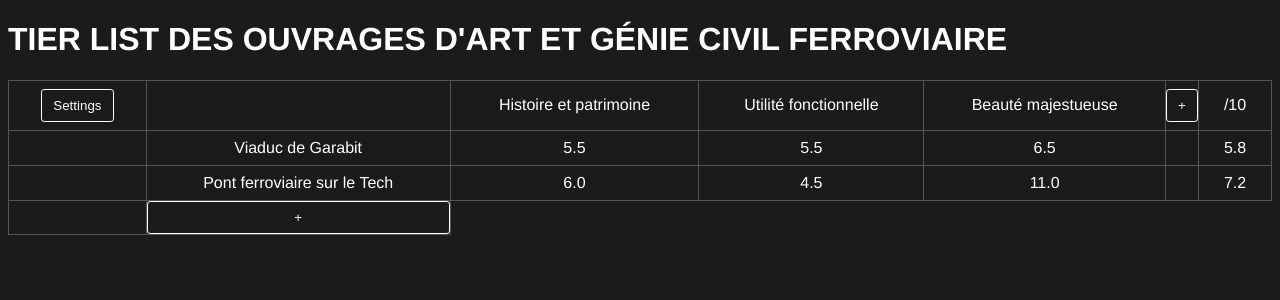
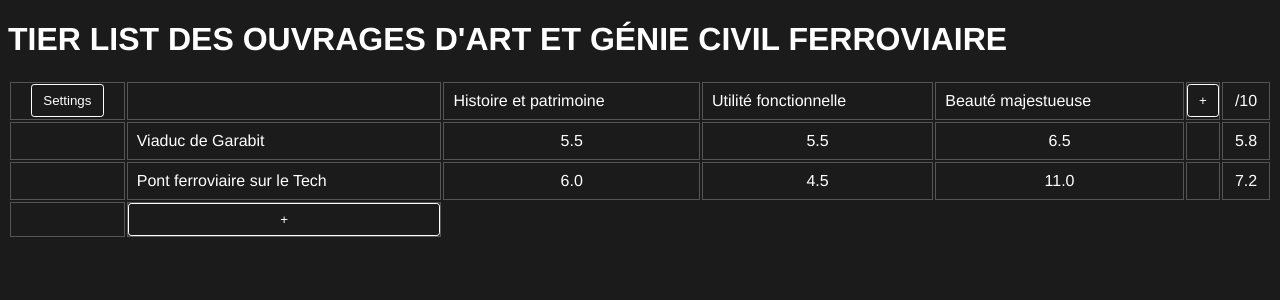
Before and after one commit to ludchieng/aledtier, a Vue app: page / in a window 1280 px wide. Shown: the top 300 px of the page. Built offline with nearby package versions, Linux system fonts and the light colour scheme.

Commit message:
Add delete subject and criteria

```diff
--- a/package.json
+++ b/package.json
@@ -10,7 +10,8 @@
   "dependencies": {
     "core-js": "^3.8.3",
     "vue": "^3.2.13",
-    "vuex": "^4.0.2"
+    "vuex": "^4.0.2",
+    "vuex-persist": "^3.1.3"
   },
   "devDependencies": {
     "@babel/core": "^7.12.16",
--- a/src/App.vue
+++ b/src/App.vue
@@ -15,7 +15,7 @@ export default {
 
 <style>
 #app {
-  font-family: Helvetica, Arial, sans-serif;
+  font-family: Helvetica, sans-serif;
   -webkit-font-smoothing: antialiased;
   -moz-osx-font-smoothing: grayscale;
   color: #ffffff;
@@ -24,4 +24,15 @@ export default {
 body {
   background-color: #1b1b1b;
 }
+
+* {
+  box-sizing: border-box;
+}
+
+*:focus,
+textarea:focus {
+  outline: 2px solid #3586FF;
+  background-color: #3586FF22;
+  transition: 70ms;
+}
 </style>
--- /dev/null
+++ b/src/components/EditableCell.vue
@@ -0,0 +1,107 @@
+<template>
+  <div class="cell">
+    <button v-if="isClosable" class="btn-close" @click="$emit('close')">
+    </button>
+    <div
+      class="cell-content"
+      contenteditable
+      @blur="(event) => $emit('blur', event.target.innerText)"
+      spellcheck="false"
+    >
+      {{ label }}
+    </div>
+    <span v-if="$slots.default" class="tooltip">
+      <slot></slot>
+    </span>
+  </div>
+</template>
+
+<script>
+export default {
+  name: 'EditableCell',
+  props: {
+    label: String,
+    isClosable: Boolean,
+  }
+}
+</script>
+
+<style scoped>
+.cell {
+  position: relative;
+  display: inline-block;
+  width: 100%;
+}
+.cell-content {
+  display: flex;
+  align-items: center;
+  text-align: left;
+  padding: 0.5rem;
+  width: 100%;
+  min-height: 2rem;
+  border-radius: 0.2rem;
+}
+
+.tooltip {
+  visibility: hidden;
+  width: 2rem;
+  background-color: #303B41;
+  color: #fff;
+  text-align: center;
+  border-radius: 0.5rem;
+  padding: 5px 0;
+
+  position: absolute;
+  top: 100%;
+  left: 50%;
+  margin-left: -1rem;
+  z-index: 1;
+}
+
+.cell:focus-within .tooltip,
+.tooltip:focus-within {
+  visibility: visible;
+}
+
+.btn-close {
+  visibility: hidden;
+  width: 1.5rem;
+  height: 1.5rem;
+  background-color: #2b2b2b;
+  color: #ff4141;
+  border: 1px solid #ff4141;
+  border-radius: 0.5rem;
+
+  display: flex;
+  align-items: center;
+  justify-content: center;
+
+  position: absolute;
+  top: -0.5rem;
+  left: 0;
+  margin-left: -1.2rem;
+  z-index: 1;
+}
+
+.btn-close:active {
+  outline: 2px solid #ff4141;
+}
+
+.btn-close:before, .btn-close:after {
+  position: absolute;
+  content: ' ';
+  height: 50%;
+  width: 0.1rem;
+  background-color: #ff4141;
+}
+.btn-close:before {
+  transform: rotate(45deg);
+}
+.btn-close:after {
+  transform: rotate(-45deg);
+}
+
+.cell:focus-within .btn-close {
+  visibility: visible;
+}
+</style>
--- a/src/components/TierlistTable.vue
+++ b/src/components/TierlistTable.vue
@@ -25,11 +25,10 @@ export default {
 <style>
 table {
   width: 100%;
-  border-collapse: collapse;
 }
+
 td {
   border: 1px solid #555;
-  padding: 0.5rem 0.75rem;
   text-align: center;
 }
 
--- a/src/components/TierlistTableBody.vue
+++ b/src/components/TierlistTableBody.vue
@@ -2,7 +2,16 @@
   <tbody>
     <tr v-for="(subject, i) in $store.state.subjects" :key="`row-${i}`">
       <td></td>
-      <td>{{ subject.label }}</td>
+      <td>
+        <EditableCell
+          isClosable
+          :label="subject.label"
+          @close="deleteSubject(i)"
+          @blur="(label) => setSubjectLabel(i, label)"
+        >
+          !
+        </EditableCell>
+      </td>
       <td v-for="(rating, j) in subject.ratings" :key="`row-${i}-${$store.state.criterias[j]}`">
         {{ rating.length === 0 ? null : average(rating).toFixed(1) }}
       </td>
@@ -15,8 +24,13 @@
 </template>
 
 <script>
+import EditableCell from './EditableCell.vue'
+
 export default {
   name: 'TierlistTableBody',
+  components: {
+    EditableCell,
+  },
   methods: {
     average(rating) {
       return rating.reduce((acc, rating) => acc + rating, 0) / rating.length
@@ -24,10 +38,15 @@ export default {
     totalAverage(ratings) {
       return ratings.reduce((acc, rating) => acc + this.average(rating), 0) / ratings.length
     },
+    setSubjectLabel(index, label) {
+      this.$store.commit('setSubjectLabel', {index, label})
+    },
+    deleteSubject(index) {
+      this.$store.commit('deleteSubject', index)
+    },
   }
 }
 </script>
 
 <style scoped>
-
 </style>
--- a/src/components/TierlistTableHeader.vue
+++ b/src/components/TierlistTableHeader.vue
@@ -10,7 +10,12 @@
         :key="`criteria-${i}`"
         class="col-ratings"
       >
-        {{ criteria }}
+        <EditableCell
+          isClosable
+          :label="criteria"
+          @close="deleteCriteria(i)"
+          @blur="(label) => setCriteria(i, label)"
+        />
       </td>
       <td class="col-add-criteria">
         <button id="btn-add-criteria" @click="addCriteria">+</button>
@@ -21,12 +26,23 @@
 </template>
 
 <script>
+import EditableCell from './EditableCell.vue'
+
 export default {
   name: 'TierlistTableHeader',
+  components: {
+    EditableCell,
+  },
   methods: {
     addCriteria() {
       this.$store.commit('addCriteria')
-    }
+    },
+    setCriteria(index, label) {
+      this.$store.commit('setCriteria', {index, label})
+    },
+    deleteCriteria(index) {
+      this.$store.commit('deleteCriteria', index)
+    },
   }
 }
 </script>
@@ -36,6 +52,10 @@ export default {
   width: 3rem;
 }
 
+.col-ratings {
+  min-width: 1em;
+}
+
 .col-add-criteria {
   width: 1rem;
   padding: 0
--- a/src/main.js
+++ b/src/main.js
@@ -1,8 +1,14 @@
 import { createApp } from 'vue'
 import { createStore } from 'vuex'
+import VuexPersistence from 'vuex-persist'
 import App from './App.vue'
 
+const vuexLocal = new VuexPersistence({
+  storage: window.localStorage
+})
+
 const store = createStore({
+  plugins: [vuexLocal.plugin],
   state () {
     return {
       tierListName: "Tier list des ouvrages d'art et génie civil ferroviaire",
@@ -28,17 +34,30 @@ const store = createStore({
   },
   mutations: {
     addCriteria(state) {
-      state.criterias = [...state.criterias, ""]
+      state.criterias.push('')
       state.subjects = state.subjects.map((subject) => (
         {...subject, ratings: [...subject.ratings, []]}
       ))
     },
     addSubject(state) {
-      state.subjects = [...state.subjects, {
+      state.subjects.push({
         label: '',
         image: '',
         ratings: Array.from({length: state.criterias.length}).map(() => []),
-      }]
+      })
+    },
+    setCriteria(state, {index, label}) {
+      state.criterias[index] = label
+    },
+    setSubjectLabel(state, {index, label}) {
+      state.subjects[index].label = label
+    },
+    deleteCriteria(state, index) {
+      state.criterias.splice(index, 1)
+      state.subjects.forEach((subject) => subject.ratings.splice(index, 1))
+    },
+    deleteSubject(state, index) {
+      state.subjects.splice(index, 1)
     },
   }
 })
```
Also changed, not shown: 1 other file (tests, documents, lock files or other folders).
